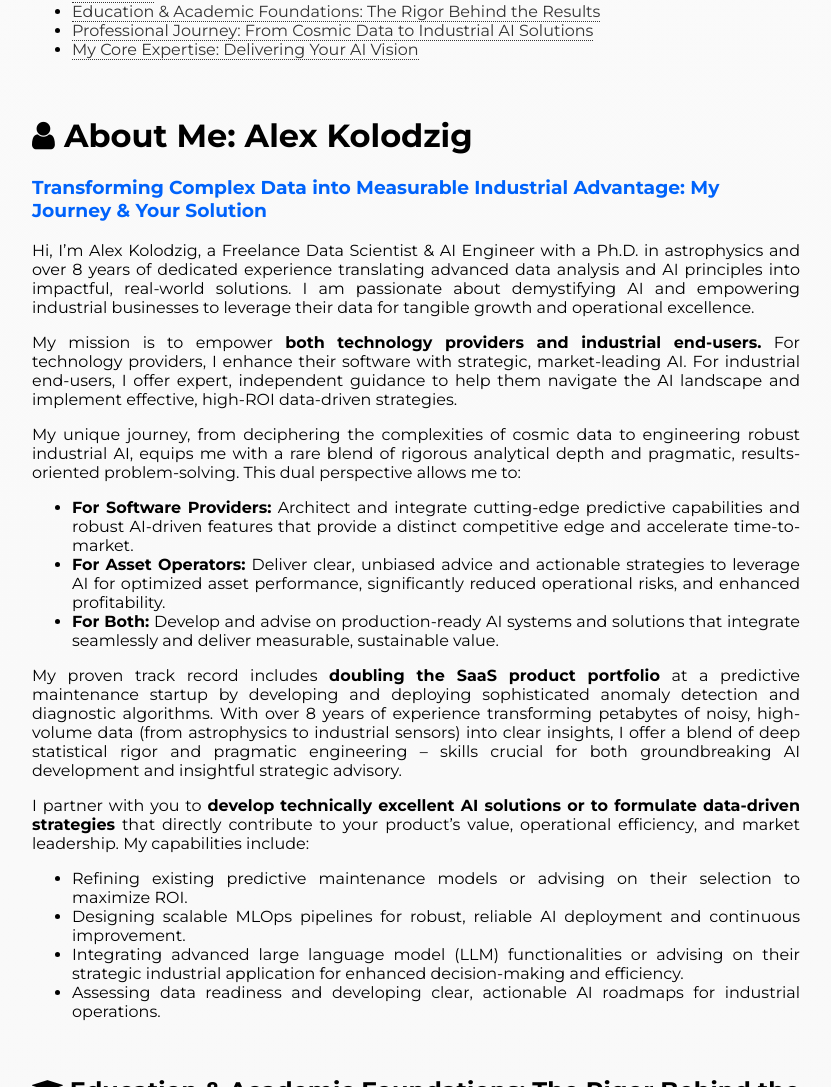
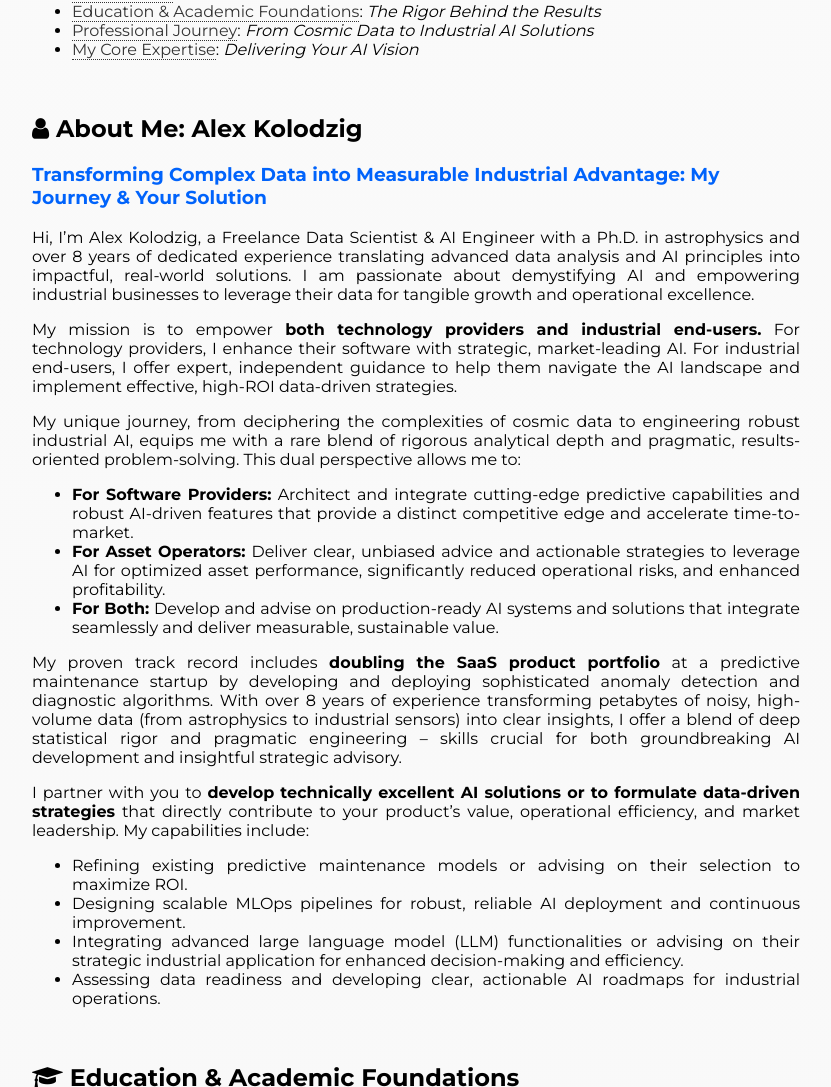
Before and after one commit to alexkolo/strategic-ai, a Jekyll site: the page built from en/about.md, in a window 1280 px wide and 1400 px high. Shown: the part 313-1400 px from the top of the window, without its empty margins (224-1055 px from the left). Built offline with Jekyll 4.4.1, drawn with Linux system fonts in a browser that asks for light colours; some web fonts are replaced; some of the changed text lies outside the part shown.

Commit message:
style: reorganize and clarify sections in About Me page for improved readability

```diff
--- a/en/about.md
+++ b/en/about.md
@@ -11,15 +11,15 @@
   <img src="{{ site.profile_image }}" alt="{{ site.my_name.en }} Profile Image" class="logo" />
 </div>
 
-- [About Me: {{ site.my\_name.en }}](#about-me)
-- [Education & Academic Foundations: The Rigor Behind the Results](#foundation)
-- [Professional Journey: From Cosmic Data to Industrial AI Solutions](#professional-journey)
-- [My Core Expertise: Delivering Your AI Vision](#core-expertise)
+- [Introduction](#intro)
+- [Education & Academic Foundations](#foundation): _The Rigor Behind the Results_
+- [Professional Journey](#professional-journey): _From Cosmic Data to Industrial AI Solutions_
+- [My Core Expertise](#core-expertise): _Delivering Your AI Vision_
 
-{:#about-me}
+{:#intro}
 <br>
 
-# <i class="fa fa-user"></i> About Me: {{ site.my_name.en }}
+## <i class="fa fa-user"></i> About Me: {{ site.my_name.en }}
 
 <!-- MDC Suggestion: Add a strong opening positioning statement -->
 
@@ -50,7 +50,9 @@
 {:#foundation}
 <br>
 
-## <i class="fa fa-graduation-cap"></i> Education & Academic Foundations: The Rigor Behind the Results
+## <i class="fa fa-graduation-cap"></i> Education & Academic Foundations
+
+### The Rigor Behind the Results
 
 <!-- MDC Suggestion: Keep the detail but ensure each point subtly links to client value -->
 
@@ -98,7 +100,9 @@
 {:#core-expertise}
 <br>
 
-## <i class="fa fa-wrench"></i> My Core Expertise: Delivering Your AI Vision
+## <i class="fa fa-wrench"></i> My Core Expertise
+
+### Delivering Your AI Vision
 
 _My approach combines deep theoretical understanding with hands-on expertise in the technologies that power modern industrial AI solutions. I specialize in developing & deploying robust, scalable systems, and providing strategic advice on their application to deliver tangible value **to your bottom line.**_
 
@@ -143,6 +147,6 @@
 
 <!-- MDC Suggestion: Add a strong closing statement / call to action related to partnership -->
 
----
+<hr class="soft-divider" />
 
 Partnering with me means gaining a dedicated expert committed to transforming your data challenges into strategic opportunities. If you're ready to explore how tailored AI solutions can drive your business forward, I invite you to <a href="{{ site.meeting_link }}" target="_blank">schedule a call</a>.
```
Also changed, not shown: other parts of en/about.md (+1 -1 lines).
